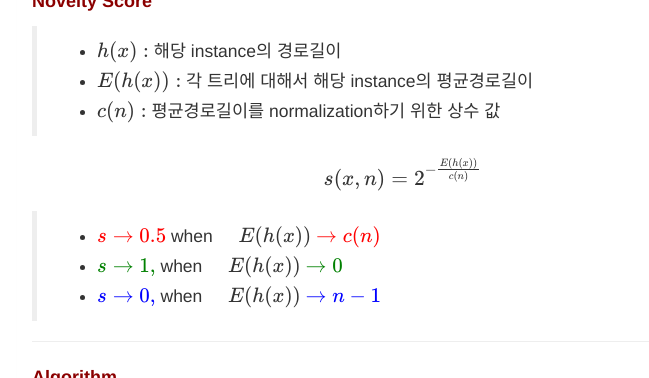
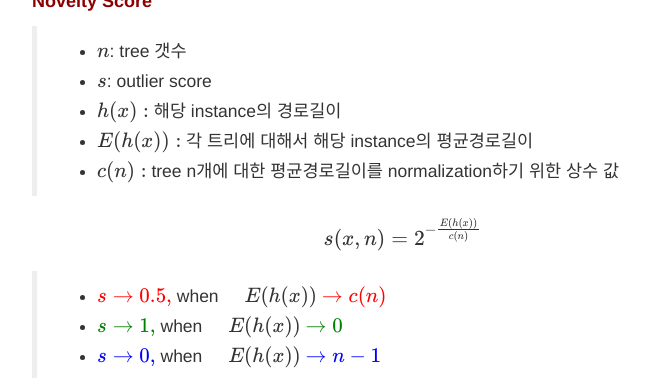
Before and after one commit to Donghwa-KIM/Donghwa-KIM.github.io, a Jekyll site: the page built from _posts/noverty-detection/2018-01-08-iforest.md, in a window 1280 px wide and 900 px high, scrolled down 2439 px, cut to the strip 222-600 px from the top of the window. Shown: the whole strip, without its empty margins (238-887 px from the left). Built offline with Jekyll 4.4.1, drawn with Linux system fonts in a browser that asks for light colours; nearby versions of some CDN libraries; some web fonts are replaced; formulas are drawn with MathJax 3; comment, search, counter and statistics services are not loaded.

Commit message:
correct mis equation

```diff
--- a/_posts/noverty-detection/2018-01-08-iforest.md
+++ b/_posts/noverty-detection/2018-01-08-iforest.md
@@ -35,15 +35,17 @@ tags:
 <p align="center"><img width="500" height="auto" src="https://i.imgur.com/DGCsaWp.png"></p>
 
 **<span style='color:DarkRed'>Novelty Score</span>**
+> - $n$: tree 갯수
+> - $s$: outlier score
 > - $h(x):$ 해당 instance의 경로길이
 > - $E(h(x)):$ 각 트리에 대해서 해당 instance의 평균경로길이
-> - $c(n):$ 평균경로길이를 normalization하기 위한 상수 값
+> - $c(n):$ tree n개에 대한 평균경로길이를 normalization하기 위한 상수 값
 
 $$s(x,n) = 2^{-\frac{E(h(x))}{c(n)}}$$
 
-> -  **<span style='color:red'>$s \rightarrow 0.5$ </span>** when $\quad E(h(x))$ **<span style='color:red'>$\rightarrow c(n)$</span>**
-> -  **<span style='color:green'>$s \rightarrow 1,$</span>** when $\quad E(h(x))$ **<span style='color:green'>$\rightarrow 0$</span>**
-> -  **<span style='color:blue'>$s \rightarrow 0,$</span>** when $\quad E(h(x))$ **<span style='color:blue'>$\rightarrow n-1$</span>**
+> -  **<span style='color:red'>$s \rightarrow 0.5,$  </span>** when $\quad E(h(x))$ **<span style='color:red'>$\rightarrow c(n)$</span>**
+> -  **<span style='color:green'>$s \rightarrow 1,$ </span>** when $\quad E(h(x))$ **<span style='color:green'>$\rightarrow 0$</span>**
+> -  **<span style='color:blue'>$s \rightarrow 0,$ </span>** when $\quad E(h(x))$ **<span style='color:blue'>$\rightarrow n-1$</span>**
 
 <hr>
 
```
